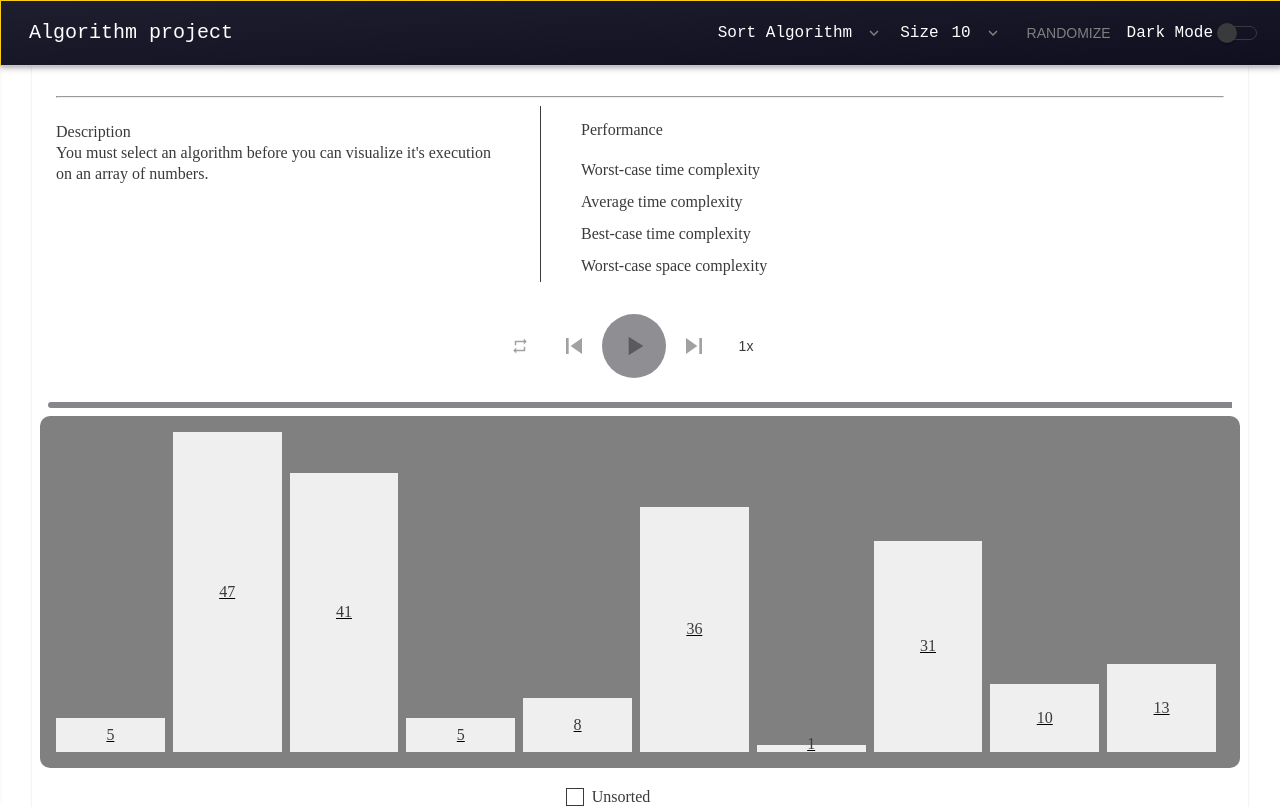
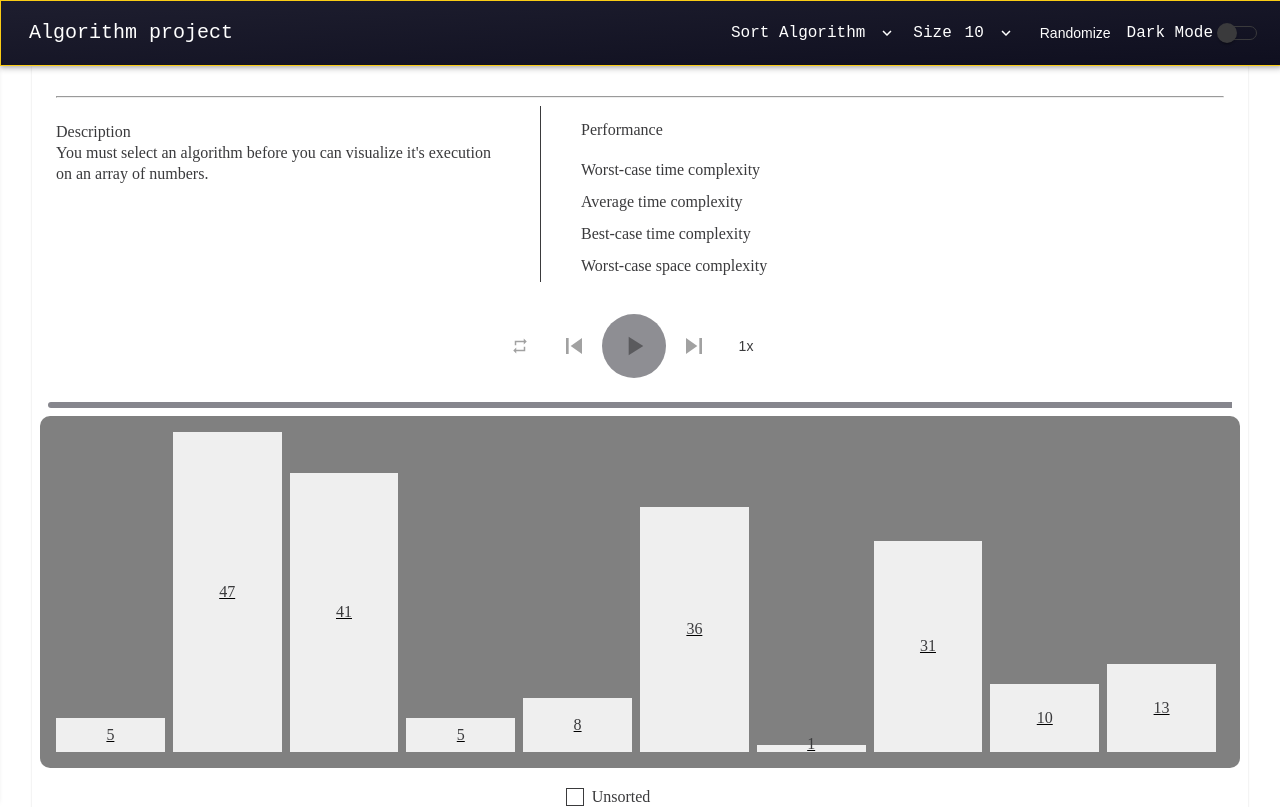
Before and after one commit to kai713/algos-project, a React (Create React App) app: page / in a window 1280 px wide. Shown: the top 807 px of the page. Built offline with nearby package versions, Linux system fonts and the light colour scheme; a web font is replaced by a local one.

Commit message:
feature/algos-4 - Изменил стиль

```diff
--- a/src/App.js
+++ b/src/App.js
@@ -26,6 +26,7 @@ class App extends Component {
 
   ALGORITHM = {
     'Bubble Sort': BubbleSort,
+    'QuickSort': BubbleSort,
   };
 
   ALGORITHM_KEY = {
--- a/src/_settngs/dark.css
+++ b/src/_settngs/dark.css
@@ -1,5 +1,5 @@
 .App_dark {
-  --primary: #000000;
+  --primary: #2dba99;
   --primary-light: #d7ffd9;
   --primary-dark: #75a478;
 
--- a/src/_settngs/variables.css
+++ b/src/_settngs/variables.css
@@ -1,5 +1,5 @@
 .App {
-  --primary: #000000;
+  --primary: #4ba954;
   --primary-light: #98ee99;
   --primary-dark: #3cb746;
 
--- a/src/components/atoms/Button/style.css
+++ b/src/components/atoms/Button/style.css
@@ -62,8 +62,7 @@
 
 /* Modifiers */
 .Button_uppercase {
-  text-transform: uppercase;
-  color: gray;
+  color: white;
 }
 
 .Button_dense {
```
